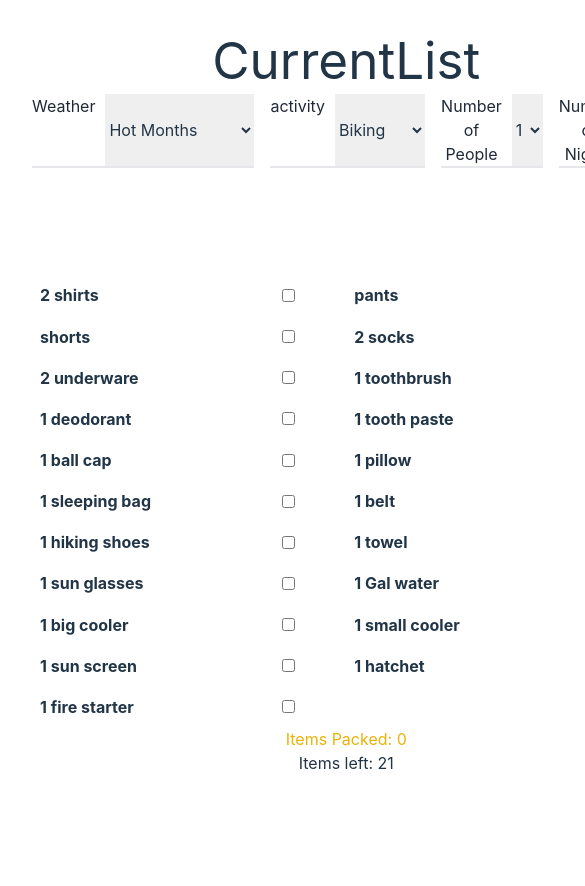
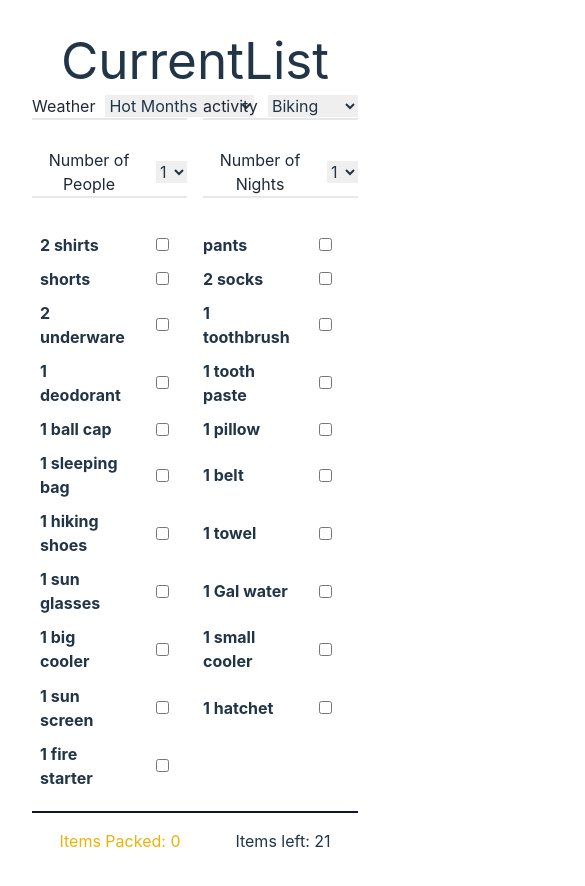
Before and after one commit to Jpatrick6420/checklist, a React (Vite) app: page / in a window 390 px wide. Shown: the top 886 px of the page, 585 px wide, since content can reach past the window. Built offline with nearby package versions, Linux system fonts and the light colour scheme.

Commit message:
added border-t to footer

```diff
--- a/src/components/CurrentList.jsx
+++ b/src/components/CurrentList.jsx
@@ -1,7 +1,7 @@
 /*eslint react/prop-types: 0 */
 function CurrentList({ list, toggleChecked, state }) {
   return (
-    <ul className="checklist grid-cols-2 md:grid-cols-3 lg:grid-cols-4">
+    <ul className="checklist grid grid-cols-2 md:grid-cols-3 lg:grid-cols-4">
       {Array.isArray(list) ? (
         list.map((item, idx) => {
           let amount;
--- a/src/components/Footer.jsx
+++ b/src/components/Footer.jsx
@@ -26,7 +26,7 @@ function Footer({ currentList }) {
 
   return (
     <footer>
-      <ul>
+      <ul className="flex justify-around border-t-2 border-gray-900 mt-4 pt-4">
         <li>
           <p className="text-yellow-500">Items Packed: {numPackedItems}</p>
         </li>
--- a/src/components/Header.jsx
+++ b/src/components/Header.jsx
@@ -13,7 +13,7 @@ function Header({
     <header>
       <h1>CurrentList</h1>
 
-      <div className="input-container">
+      <div className="input-container grid grid-cols-2 md:grid-cols-3 lg:grid-cols-4 ">
         <Select
           onChange={handleWeatherChange}
           options={["hot-months", "cold-months", "shoulder-season"]}
--- a/src/components/Select.jsx
+++ b/src/components/Select.jsx
@@ -2,7 +2,7 @@
 import { formatName } from "../utilities/utilities";
 function Select({ onChange, options, id, label, value }) {
   return (
-    <div className="select-container border-b-2 ">
+    <div className="select-container border-b-2 flex justify-between items-center ">
       <label className="text-gray-800">{label}</label>
 
       <select
```
